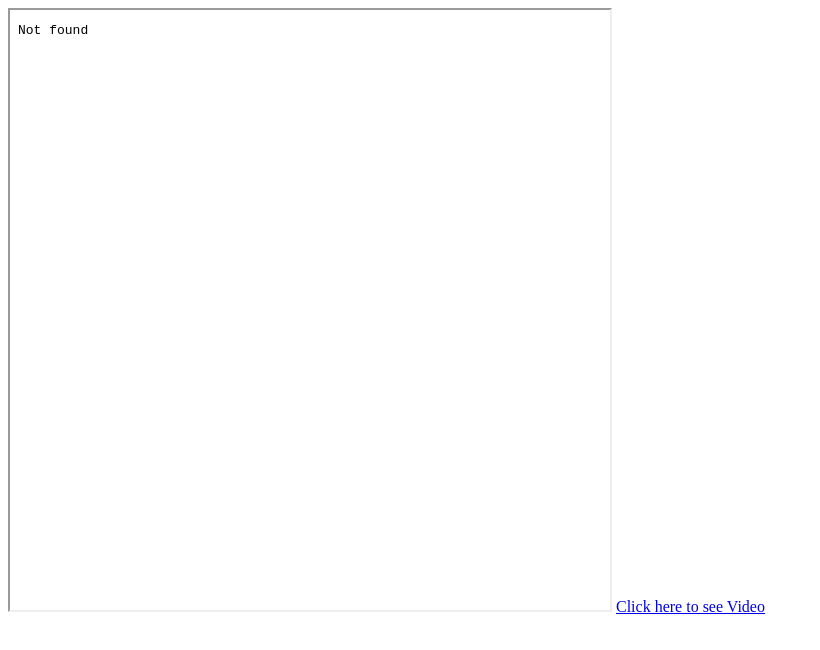
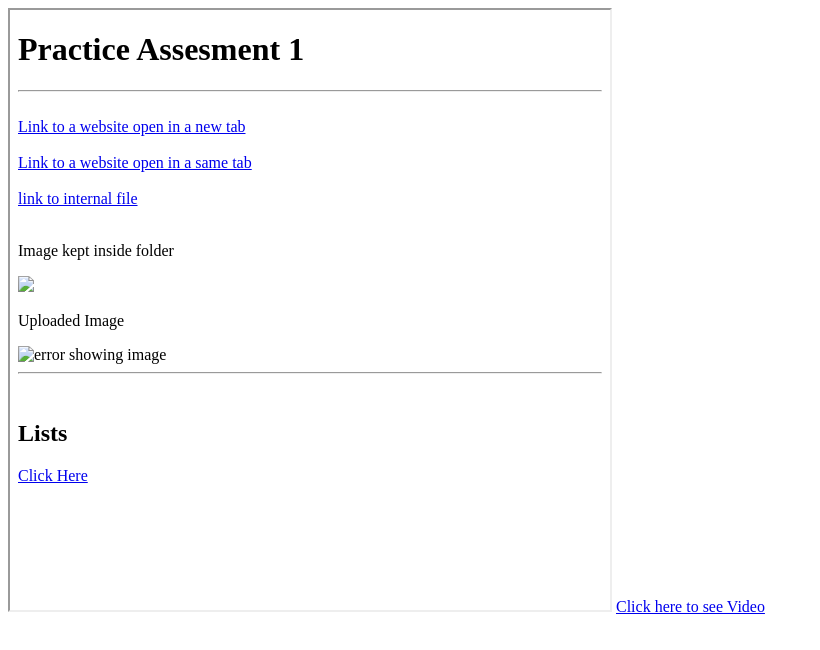
Before and after one commit to paridaabinash/Asmt3, a plain HTML site: page index.html in a window 1280 px wide. Shown: the whole page, without its empty margins (0-820 px from the left). Drawn offline with Linux system fonts and the light colour scheme.

Commit message:
Update index.html

```diff
--- a/index.html
+++ b/index.html
@@ -7,7 +7,7 @@
     <title>Document</title>
 </head>
 <body>
-    <iframe src="../Asmt1/assesment1.html" frameborder="10px" width="600px" height="600px" ></iframe>
+    <iframe src="./assesment1.html" frameborder="10px" width="600px" height="600px" ></iframe>
     <a href="./a3video.html">Click here to see Video</a>
 
 
```
